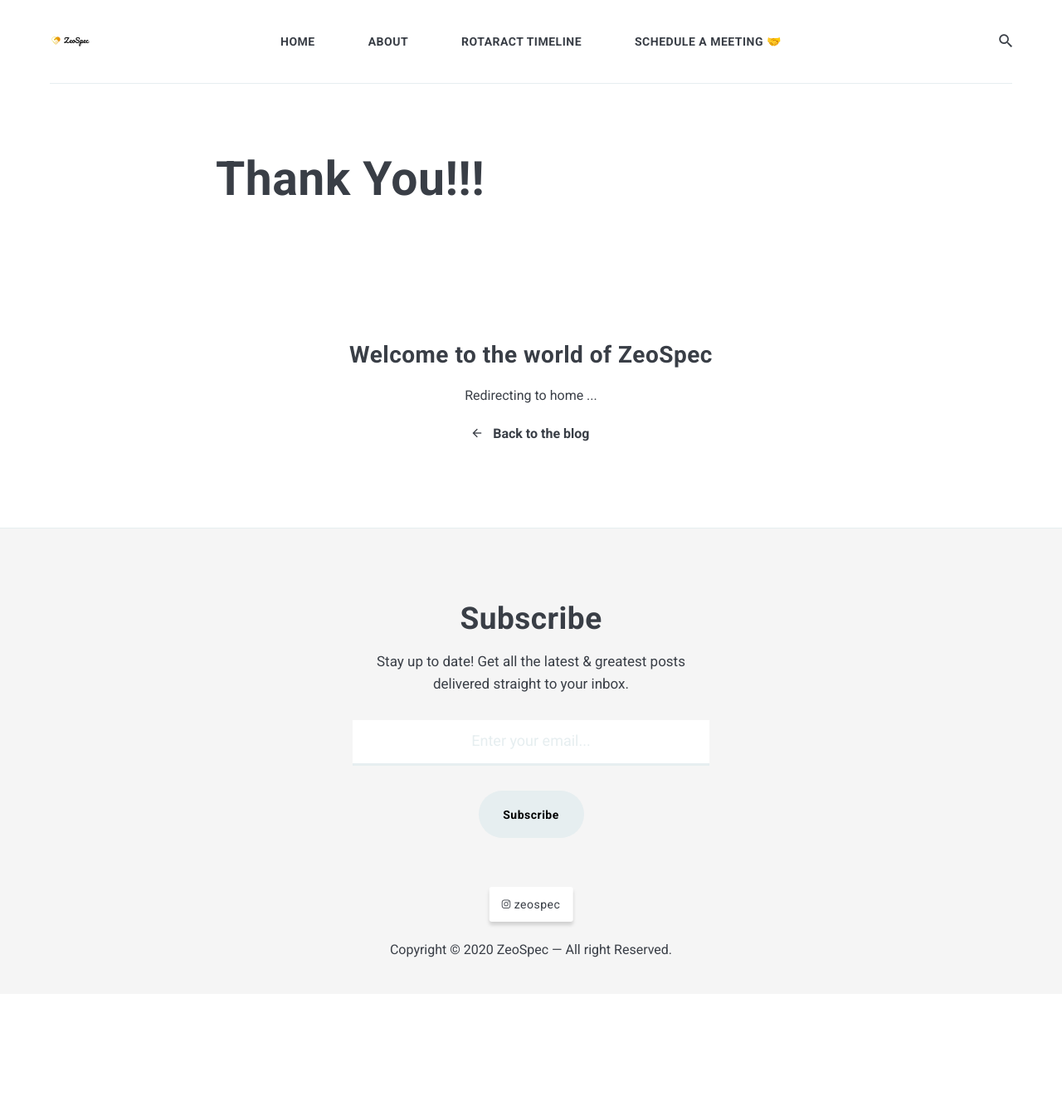
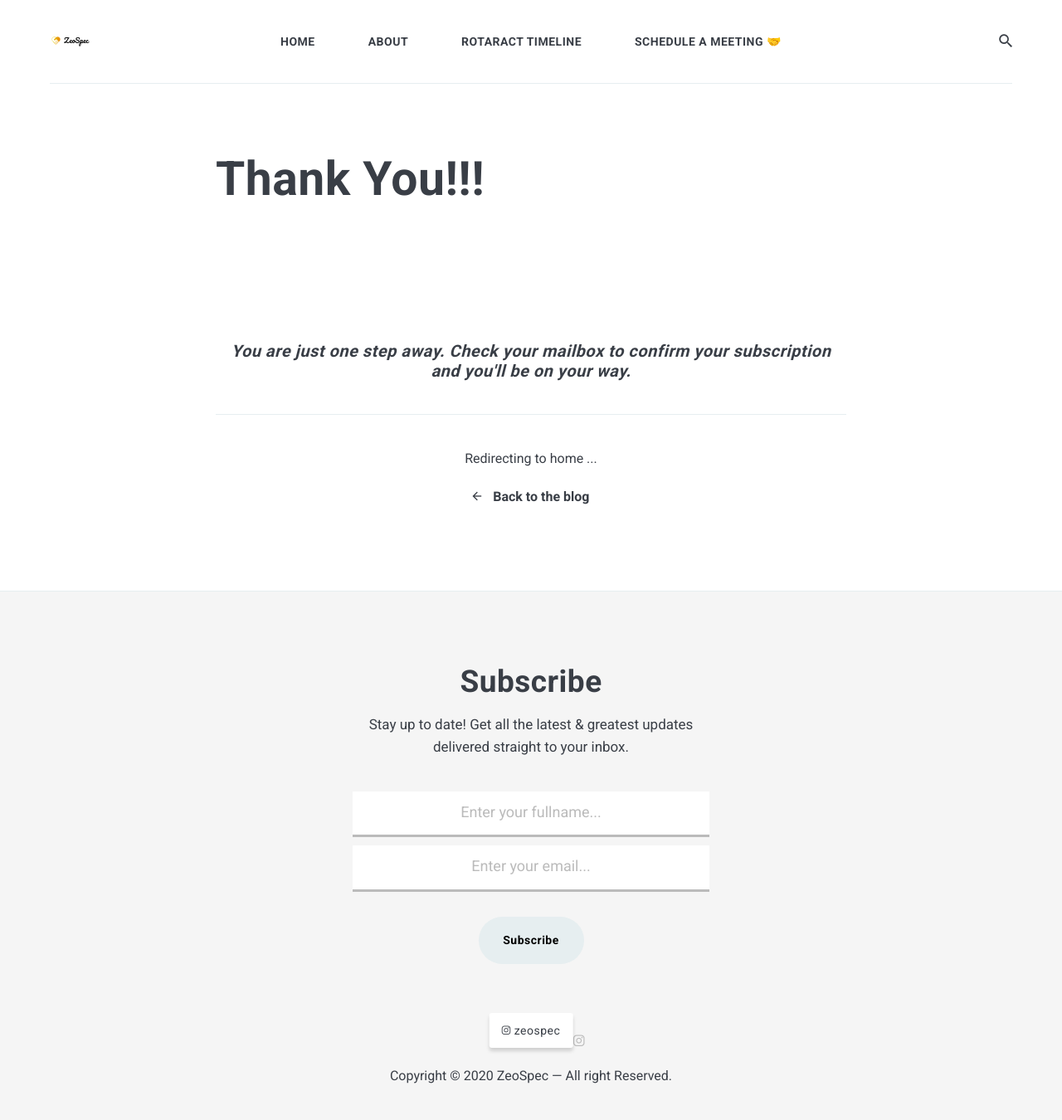
Before and after one commit to zeospec/ZeoSpec, a Jekyll site: the page built from thankyou.html, in a window 1280 px wide. Shown: the whole page at 83% size. Built offline with Jekyll 4.4.1, drawn with Linux system fonts in a browser that asks for light colours; nearby versions of some CDN libraries; before the commit the page ends 1198 px from its top, so only the background shows below that.

Commit message:
Subscribe form update and About

```diff
--- a/_data/settings.yml
+++ b/_data/settings.yml
@@ -12,7 +12,7 @@ author:
   name: Arun Teja Godavarthi
   image: zeospec-4.jpg
   say-hello: Hello, I’m <strong>Arun Teja Godavarthi</strong>
-  bio: aka' <strong>ZeoSpec</strong>.
+  bio: aka' <strong>ZeoSpec</strong>.<br><br><strong>Community</strong>, <strong><a href="https://rtr.zeospec.com/" target="_blank">Rotaract</a></strong>, <strong>Open Source</strong>, <strong>Training</strong>, <strong>Entrepreneurship</strong>, and <strong>exploring the uncharted paths</strong>.
 
   # image: 01.jpg
   # bio: Designs, talks, and writes about <strong>web</strong>, <strong>ethics</strong>, <strong>privacy</strong>, and dev. I share design tutorials, free resources and inspiration. Loves <a href="#">music</a> & riding his bicycle.
@@ -20,6 +20,7 @@ author:
 
 #-------------------------------
 # Contact links
+linkedin: https://www.linkedin.com/in/zeospec/
 twitter: https://twitter.com/ZeoSpec # Add your Twitter handle
 facebook: https://facebook.com/ZeoSpec # Add your Facebook handle
 instagram: https://instagram.com/ZeoSpec # Add your Instagram handle
@@ -53,4 +54,5 @@ substack: https://zeospec.substack.com/subscribe
 
 google_form_subscription: true
 google_form: https://docs.google.com/forms/d/e/1FAIpQLSfB3qsTYxgAcWdde5Jzq7JquR2ASwVR9myv9dy3ULH7UOM2vg/formResponse
-formkey: entry.1470521357
+formNamekey: entry.6950510
+formEmailkey: entry.1470521357
--- a/_includes/contact-link.html
+++ b/_includes/contact-link.html
@@ -1,5 +1,10 @@
 <div class="contact">
   <ul class="contact__list list-reset">
+
+    {% if site.data.settings.linkedin %}
+    <li><a href="{{ site.data.settings.linkedin }}"><i class="ion ion-logo-linkedin"></i></a></li>
+    {% else %} {% endif %}
+
     {% if site.data.settings.twitter %}
       <li><a href="{{ site.data.settings.twitter }}"><i class="ion ion-logo-twitter"></i></a></li>
     {% else %} {% endif %}
--- a/_includes/subscribe.html
+++ b/_includes/subscribe.html
@@ -3,7 +3,7 @@
 <div class="container">
   <div class="subscribe">
     <h3 class="subscribe__title">Subscribe</h3>
-    <p class="subscribe__subtitle">Stay up to date! Get all the latest & greatest posts delivered straight to your inbox.</p>
+    <p class="subscribe__subtitle">Stay up to date! Get all the latest & greatest updates delivered straight to your inbox.</p>
     <form class="subscribe-form validate" action="{% if site.data.settings.mailchimp %}//{{site.data.settings.mailchimp}}{% else %}#{% endif %}"
       method="POST" id="mc-embedded-subscribe-form" name="mc-embedded-subscribe-form" target="_blank" novalidate>
       <div class="subscribe-group">
@@ -28,13 +28,15 @@ onload="if(submission)  {window.location='/thankyou';}"></iframe>
 <div class="container">
   <div class="subscribe">
     <h3 class="subscribe__title">Subscribe</h3>
-    <p class="subscribe__subtitle">Stay up to date! Get all the latest & greatest posts delivered straight to your inbox.</p>
+    <p class="subscribe__subtitle">Stay up to date! Get all the latest & greatest updates delivered straight to your inbox.</p>
 
     <form class="subscribe-form" action="{{site.data.settings.google_form}}"
     target="hidden_iframe" onsubmit="submission=true;" method="POST">
       <div class="subscribe-group">
+        <label class="screen-reader-text" for="name">Full Name</label>
+        <input class="subscribe__email" class="form-control" name="{{site.data.settings.formNamekey}}" id="name" type="text" placeholder="Enter your fullname..." autocomplete="off" required>
         <label class="screen-reader-text" for="emailid">Email address</label>
-        <input class="subscribe__email" class="form-control" name="{{site.data.settings.formkey}}" id="emailid" type="email" placeholder="Enter your email..." required>
+        <input class="subscribe__email" class="form-control" name="{{site.data.settings.formEmailkey}}" id="emailid" type="email" placeholder="Enter your email..." required>
       </div>
       <input class="subscribe__button" type="submit" value="Subscribe">
     </form>
@@ -47,7 +49,7 @@ onload="if(submission)  {window.location='/thankyou';}"></iframe>
 <div class="container">
   <div class="subscribe">
     <h3 class="subscribe__title">Subscribe</h3>
-    <p class="subscribe__subtitle">Stay up to date! Get all the latest & greatest posts delivered straight to your inbox.</p>
+    <p class="subscribe__subtitle">Stay up to date! Get all the latest & greatest updates delivered straight to your inbox.</p>
     <form class="subscribe-form validate" action="{% if site.data.settings.substack %}{{site.data.settings.substack}}{% else %}#{% endif %}"
       target="_blank" novalidate>
       <input class="subscribe__button" type="submit">
--- a/_sass/3-modules/_subscribe.scss
+++ b/_sass/3-modules/_subscribe.scss
@@ -25,15 +25,18 @@
     .subscribe__email {
       width: 100%;
       padding: 17px;
+      margin-top: 10px;
       font-size: 16px;
       text-align: center;
       outline: none;
       border: none;
-      border-bottom: 3px solid $light-gray;
+      border-bottom: 3px solid $gray;
+      // border-bottom: 3px solid $light-gray;
 
       &::placeholder {
         font-size: 18px;
-        color: $light-gray;
+        color: $gray;
+        // color: $light-gray;
       }
     }
 
--- a/thankyou.html
+++ b/thankyou.html
@@ -5,11 +5,13 @@ image:
 permalink: /thankyou
 noindex: true
 redirect_to_home: true
-rtime: 3
+rtime: 5
 ---
 
 <div class="page-box">
-	<h2>Welcome to the world of ZeoSpec</h2>
+	<!-- <h2>Welcome to the world of ZeoSpec</h2> -->
+	<h4><i>You are just one step away. Check your mailbox to confirm your subscription and you'll be on your way.</i></h4>
+	<hr>
 	<p>Redirecting to home ...</p>
 	<p class="back-arrow"><i class="ion ion-md-arrow-back"></i> <a href="{{site.baseurl}}/">Back to the blog</a></p>
 </div>
```
Also changed, not shown: _pages/about.md (+4 -18 lines), js/vendors/simple-jekyll-search.min.js, 1 other file.
